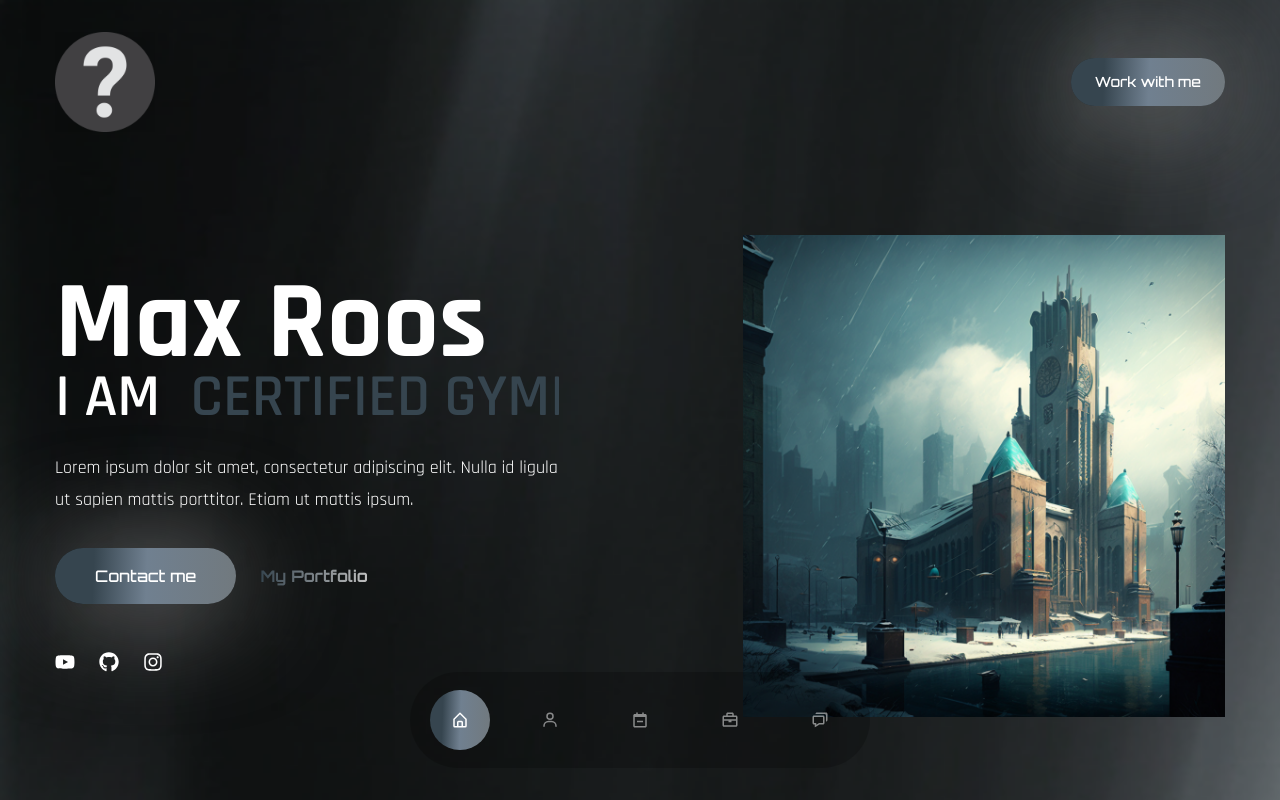
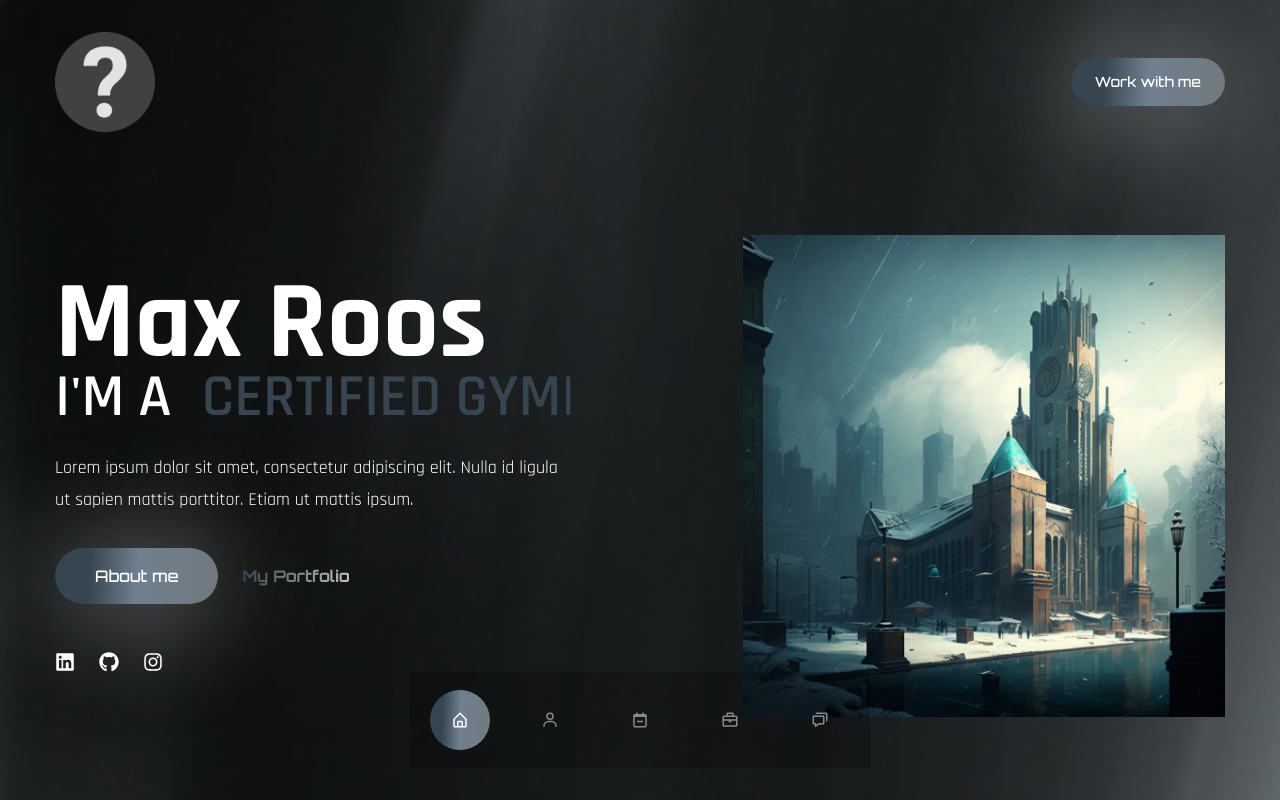
Before and after one commit to MaxRoos04/Max-Portfolio, a React (Create React App) app: page / in a window 1280 px wide. Shown: the top 800 px of the page. Built offline with nearby package versions, Linux system fonts and the light colour scheme; the HTML template or start-up script is replaced by a standard one; a web font is replaced by a local one.

Commit message:
Fixing some buttons

```diff
--- a/src/components/Banner.js
+++ b/src/components/Banner.js
@@ -1,9 +1,10 @@
 import React from 'react';
 import Image from '../assets/avatar.png';
-import{FaGithub, FaYoutube, FaInstagram} from 'react-icons/fa'
+import{FaGithub, FaLinkedin, FaInstagram} from 'react-icons/fa'
 import {TypeAnimation} from 'react-type-animation';
 import {motion} from 'framer-motion';
 import {fadeIn} from '../variants';
+import { Link } from 'react-scroll'
 
 const Banner = () => {
   return <section className='min-h-[85vh] lg:min-h-[78vh] flex items-center' id='home'>
@@ -13,7 +14,7 @@ const Banner = () => {
           <motion.h1 variants={fadeIn('up', 0.4)} initial='hidden' whileInView={'show'} viewport={{once: false, amount: 0.7}} className='text-[55px] font-bold leading-[0.8] lg:text-[110px]'>
             Max <span>Roos</span></motion.h1>
           <motion.div variants={fadeIn('up', 0.3)} initial='hidden' whileInView={'show'} viewport={{once: false, amount: 0.7}} className='mb-6 text-[36px] lg:text-[60px] font-secondary font-semibold uppercase leading-[1]'>
-            <span className='text-white mr-4'>I am </span>
+            <span className='text-white mr-4'>I'm a </span>
             <TypeAnimation sequence={[
               'Developer',
               2000,
@@ -31,18 +32,25 @@ const Banner = () => {
          <motion.p variants={fadeIn('up', 0.5)} initial='hidden' whileInView={'show'} viewport={{once: false, amount: 0.7}} className='mb-8 max-w-lg mx-auto lg:mx-0'>Lorem ipsum dolor sit amet, consectetur adipiscing elit. Nulla id ligula ut sapien mattis porttitor. Etiam ut mattis ipsum. </motion.p>
 
          <motion.div variants={fadeIn('up', 0.6)} initial='hidden' whileInView={'show'} viewport={{once: false, amount: 0.7}} className='flex max-w-max gap-x-6 items-center mb-12 mx-auto lg:mx-0'>
-          <button className='btn btn-lg'>Contact me</button>
+         <Link
+           to='about'
+           activeClass='active'
+           smooth={true}
+           spy={true}
+           offset={-200}>
+           <button className='btn btn-lg'>About me</button>
+         </Link>
           <a href='#' className='text-gradient btn-link'>My Portfolio</a>
          </motion.div>
 
          <motion.div variants={fadeIn('up', 0.7)} initial='hidden' whileInView={'show'} viewport={{once: false, amount: 0.7}}  className='flex text-[20px] gap-x-6 max-w-max mx-auto lg:mx-0'>
-          <a href='#'>
-            <FaYoutube/>
+          <a href='https://www.linkedin.com/in/max-roos-010a951b4/'>
+           <FaLinkedin/>
           </a>
           <a href='https://github.com/MaxRoos04?tab=overview&from=2023-03-01&to=2023-03-05'>
             <FaGithub/>
           </a>
-          <a href='#'>
+          <a href='https://www.instagram.com/maxroos_/'>
             <FaInstagram/>
           </a>
          </motion.div>
--- a/src/components/Header.js
+++ b/src/components/Header.js
@@ -1,5 +1,6 @@
 import React from 'react';
 import Logo from '../assets/logo.png';
+import { Link } from 'react-scroll'
 
 const Header = () => {
   return <header className='py-8'>
@@ -10,7 +11,16 @@ const Header = () => {
           <img src={Logo} style={{height:"100px"}}alt=''/>
         </a>
 
-        <button className='btn btn-sm'>Work with me</button>
+        <Link
+        to='contact'
+        activeClass='active'
+        smooth={true}
+        spy={true}
+        offset={-200}
+        className='btn btn-sm cursor-pointer flex items-center justify-center'>
+        Work with me
+       </Link>
+
       </div>
     </div>
     </header>;
--- a/src/components/Nav.js
+++ b/src/components/Nav.js
@@ -1,6 +1,6 @@
 import React from 'react';
 import {BiHomeAlt, BiUser} from 'react-icons/bi'
-import {BClipboardData, BiBriefcase, BiCalendarMinus, BiChat} from 'react-icons/bi'
+import { BiBriefcase, BiCalendarMinus, BiChat} from 'react-icons/bi'
 import { Link } from 'react-scroll'
 
 const Nav = () => {
@@ -9,7 +9,7 @@ const Nav = () => {
   <div className="fixed bottom-2 lg:bottom-8 w-full overflow-hidden z-50">
   <div className="container mx-auto">
     {}
-    <div className='w-full bg-black/20 h-[96px] backdrop-blur-2x1 rounded-full max-w-[460px] mx-auto  px-5 flex justify-between items-center text 2x1 text-white/50'>
+    <div className='w-full bg-black/20 h-[96px] backdrop-blur-2x1 max-w-[460px] mx-auto  px-5 flex justify-between items-center text 2x1 text-white/50'>
       <Link
         to='home'
         activeClass='active'
--- a/src/components/Services.js
+++ b/src/components/Services.js
@@ -2,6 +2,7 @@ import React from 'react';
 import {BsArrowUpRight} from 'react-icons/bs';
 import {motion} from 'framer-motion';
 import {fadeIn} from '../variants';
+import { Link } from 'react-scroll'
 
 const services = [
   {
@@ -43,7 +44,14 @@ const Services = () => {
         className='flex-1 lg:bg-services lg:bg-bottom  bg-no-repeat mix-blend-lighten mb-12 lg:mb-6' style={{marginRight:'10%'}}>
           <h2 className='h2 to-accent mb-6'>What I Do.</h2>
           <h3 className='h3 max-w-[455px] mb-16 '>Im mostly intrested in frontend development and UI/UX design.</h3>
+          <Link
+            to='work'
+            activeClass='active'
+            smooth={true}
+            spy={true}
+            offset={-200}>
            <button className='btn btn-sm'>See my work</button>
+         </Link>
         </motion.div>
 
         <motion.div
@@ -63,10 +71,10 @@ const Services = () => {
                   <p className='font-secondary leading-tight'>{description}</p>
                 </div>
                 <div className='flex flex-col flex-1 items-end'>
-                  <a href='#' className='btn w-9 h-9 mb-[42px] flex justify-center items-center'>
+                  <a href='https://github.com/MaxRoos04' className='btn w-9 h-9 mb-[42px] flex justify-center items-center'>
                     <BsArrowUpRight/>
                   </a>
-                  <a href='#' className='text-gradient text-sm'>{link}</a>
+                  <a href='https://github.com/MaxRoos04' className='text-gradient text-sm'>{link}</a>
                 </div>
               </div>
               );
--- a/src/components/Work.js
+++ b/src/components/Work.js
@@ -20,7 +20,9 @@ const Work = () => {
                 work.
             </h2>
             <p className='max-w-sm mb-16'>Lorem ipsum dolor sit amet, consectetur adipiscing elit. Nulla id ligula ut sapien mattis porttitor. Etiam ut mattis ipsum.</p>
+            <a href='https://github.com/MaxRoos04'>
             <button className='btn btn-sm'>View all projects</button>
+            </a>
           </div>
 
           <div className='group relative overflow-hidden border-2 border-white/50 rounded-x1'>
```
